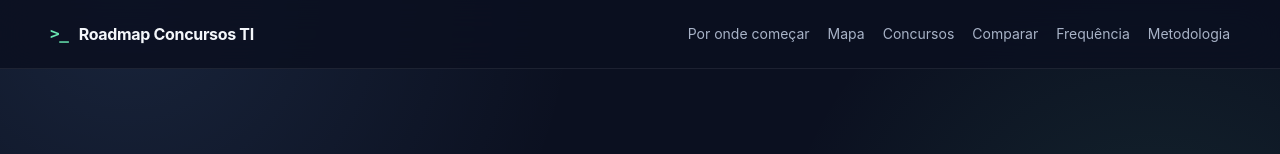
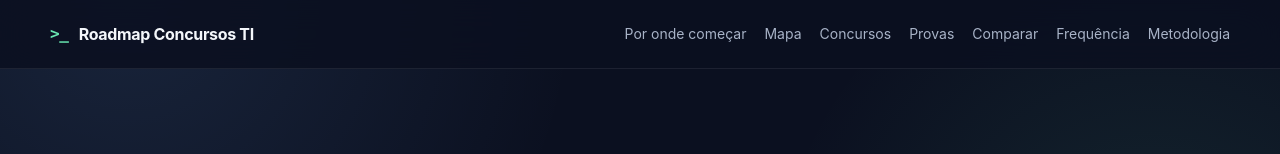
Before and after one commit to cvaraujo11/roadmap-concursos-ti, a Next.js app: page / in a window 1280 px wide. Shown: the top 154 px of the page. Built offline with nearby package versions, Linux system fonts and the light colour scheme.

Commit message:
feat(m4): adiciona Provas à navegação

```diff
--- a/src/components/Nav.tsx
+++ b/src/components/Nav.tsx
@@ -4,6 +4,7 @@ const links = [
   ["/comecar", "Por onde começar"],
   ["/mapa", "Mapa"],
   ["/concursos", "Concursos"],
+  ["/provas", "Provas"],
   ["/comparar", "Comparar"],
   ["/frequencia", "Frequência"],
   ["/metodologia", "Metodologia"],
```
